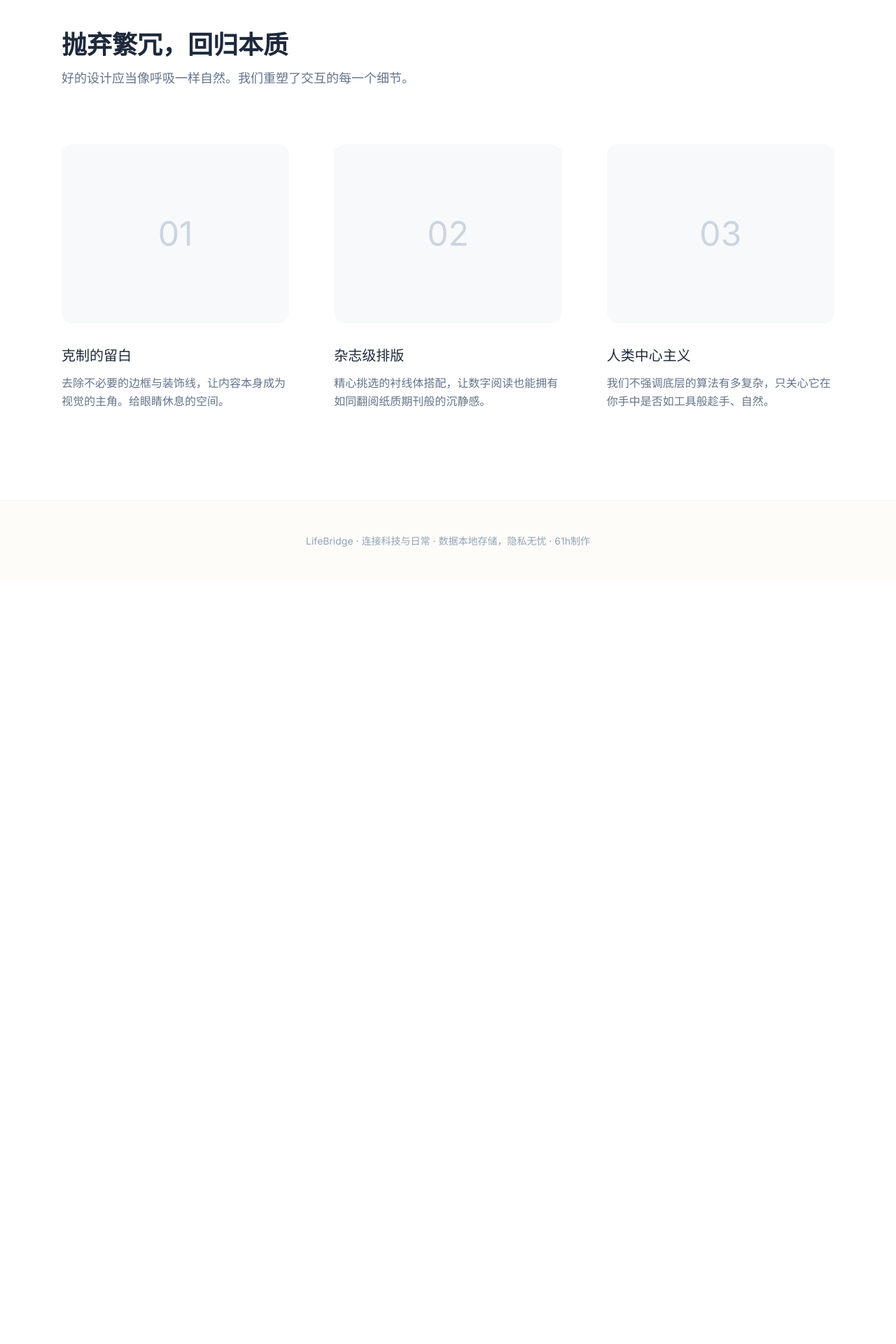
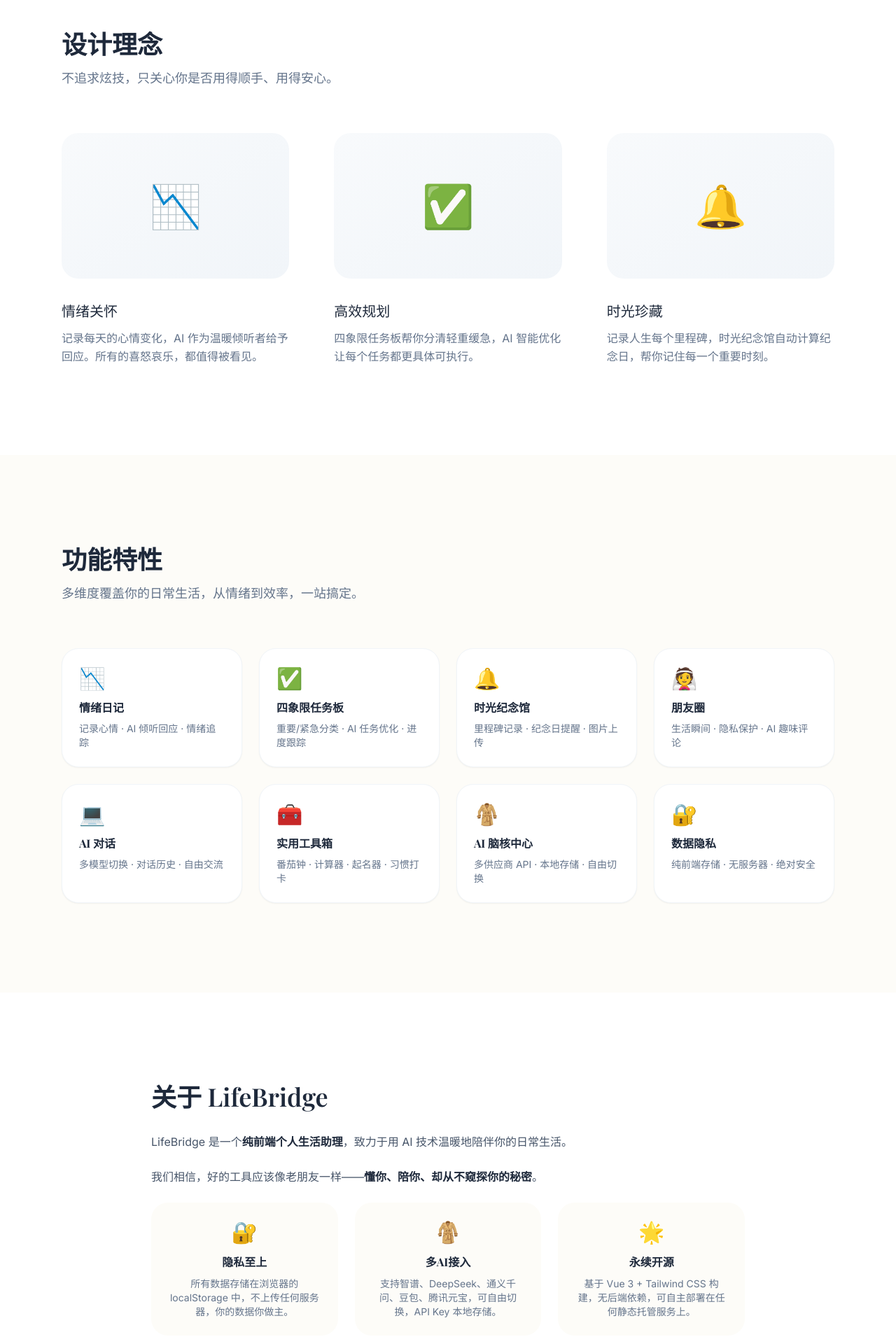
Before and after one commit to 61h-61h/lifebridge-ai, a Vue app: page / in a window 1280 px wide. Shown: the part 806-2726 px from the top of the page at 70% size. Before the commit the page ends 1637 px from the top, so only its background shows below. Built offline with nearby package versions, Linux system fonts and the light colour scheme; a web font is replaced by a local one.

Commit message:
着陆页改为真实功能介绍 + AI对话框宽度修复

```diff
--- a/src/views/Landing.vue
+++ b/src/views/Landing.vue
@@ -18,81 +18,119 @@
       </div>
     </nav>
 
-    <!-- Hero Section -->
+    <!-- Hero -->
     <section class="organic-gradient min-h-[90vh] flex items-center pt-20 relative">
       <div class="max-w-4xl mx-auto px-6 relative z-10 text-center flex flex-col items-center">
-
         <div class="mb-8 px-4 py-1.5 rounded-full border border-slate-200 bg-white/60 text-xs font-medium text-slate-500 tracking-widest uppercase shadow-sm">
-          Next Generation Interface
+          Personal Life Companion
         </div>
-
         <h1 class="text-5xl md:text-7xl font-semibold leading-tight mb-8 text-slate-800 font-heading tracking-tight">
           让智慧，<br/>回归<span class="italic text-slate-500 font-normal">自然的温度</span>。
         </h1>
-
         <p class="text-lg md:text-xl text-slate-500 mb-12 max-w-2xl mx-auto leading-relaxed font-light">
-          LifeBridge 致力于构建隐形而强大的连接。告别冰冷的机器感与浮夸的界面，用细腻、从容的方式，将工具融入你的日常。
+          情绪日记、任务管理、时光纪念——LifeBridge 是你的个人生活助手，所有数据安全存储在你的浏览器中。
         </p>
-
         <div class="flex flex-col sm:flex-row justify-center gap-4 w-full sm:w-auto">
           <router-link to="/dashboard" class="bg-slate-800 text-white px-8 py-4 rounded-full text-base font-medium hover:bg-slate-700 transition-all transform hover:scale-105 shadow-lg hover:shadow-xl hover:-translate-y-0.5 inline-block">
             立即构建桥梁
           </router-link>
-          <a href="#philosophy" class="bg-transparent text-slate-600 px-8 py-4 rounded-full text-base font-medium border border-slate-300 hover:border-slate-400 hover:bg-slate-50 transition-all">
+          <a href="#features" class="bg-transparent text-slate-600 px-8 py-4 rounded-full text-base font-medium border border-slate-300 hover:border-slate-400 hover:bg-slate-50 transition-all">
             了解更多
           </a>
         </div>
       </div>
     </section>
 
-    <!-- Philosophy Section -->
+    <!-- 设计理念 -->
     <section id="philosophy" class="py-32 bg-white relative">
       <div class="max-w-6xl mx-auto px-6">
-        <div class="mb-20">
-          <h2 class="text-3xl md:text-4xl font-semibold text-slate-800 font-heading mb-4">抛弃繁冗，回归本质</h2>
-          <p class="text-slate-500 max-w-xl text-lg">好的设计应当像呼吸一样自然。我们重塑了交互的每一个细节。</p>
+        <div class="mb-16">
+          <h2 class="text-3xl md:text-4xl font-semibold text-slate-800 font-heading mb-4">设计理念</h2>
+          <p class="text-slate-500 max-w-xl text-lg">不追求炫技，只关心你是否用得顺手、用得安心。</p>
         </div>
+        <div class="grid grid-cols-1 md:grid-cols-3 gap-12 md:gap-16">
+          <div class="group">
+            <div class="h-52 rounded-3xl bg-gradient-to-br from-slate-50 to-slate-100 mb-8 flex items-center justify-center text-6xl">📉</div>
+            <h3 class="text-xl font-medium mb-3 text-slate-800 font-heading">情绪关怀</h3>
+            <p class="text-slate-500 leading-relaxed">记录每天的心情变化，AI 作为温暖倾听者给予回应。所有的喜怒哀乐，都值得被看见。</p>
+          </div>
+          <div class="group">
+            <div class="h-52 rounded-3xl bg-gradient-to-br from-slate-50 to-slate-100 mb-8 flex items-center justify-center text-6xl">✅</div>
+            <h3 class="text-xl font-medium mb-3 text-slate-800 font-heading">高效规划</h3>
+            <p class="text-slate-500 leading-relaxed">四象限任务板帮你分清轻重缓急，AI 智能优化让每个任务都更具体可执行。</p>
+          </div>
+          <div class="group">
+            <div class="h-52 rounded-3xl bg-gradient-to-br from-slate-50 to-slate-100 mb-8 flex items-center justify-center text-6xl">🔔</div>
+            <h3 class="text-xl font-medium mb-3 text-slate-800 font-heading">时光珍藏</h3>
+            <p class="text-slate-500 leading-relaxed">记录人生每个里程碑，时光纪念馆自动计算纪念日，帮你记住每一个重要时刻。</p>
+          </div>
+        </div>
+      </div>
+    </section>
 
-        <div class="grid grid-cols-1 md:grid-cols-3 gap-12 md:gap-16">
-          <div class="group cursor-pointer">
-            <div class="h-64 rounded-2xl bg-[#F8F9FA] mb-8 flex items-center justify-center overflow-hidden transition-all duration-500 group-hover:bg-[#F1F3F5]">
-              <span class="text-slate-300 text-5xl font-light">01</span>
+    <!-- 功能特性 -->
+    <section id="features" class="py-32 bg-[#FDFCF8] relative">
+      <div class="max-w-6xl mx-auto px-6">
+        <div class="mb-16">
+          <h2 class="text-3xl md:text-4xl font-semibold text-slate-800 font-heading mb-4">功能特性</h2>
+          <p class="text-slate-500 max-w-xl text-lg">多维度覆盖你的日常生活，从情绪到效率，一站搞定。</p>
+        </div>
+        <div class="grid grid-cols-1 sm:grid-cols-2 lg:grid-cols-4 gap-6">
+          <div class="bg-white p-6 rounded-3xl border border-slate-100 shadow-sm hover:shadow-md transition">
+            <div class="text-3xl mb-3">📉</div><h3 class="font-bold text-slate-800 mb-2 font-heading">情绪日记</h3><p class="text-sm text-slate-500">记录心情 · AI 倾听回应 · 情绪追踪</p>
+          </div>
+          <div class="bg-white p-6 rounded-3xl border border-slate-100 shadow-sm hover:shadow-md transition">
+            <div class="text-3xl mb-3">✅</div><h3 class="font-bold text-slate-800 mb-2 font-heading">四象限任务板</h3><p class="text-sm text-slate-500">重要/紧急分类 · AI 任务优化 · 进度跟踪</p>
+          </div>
+          <div class="bg-white p-6 rounded-3xl border border-slate-100 shadow-sm hover:shadow-md transition">
+            <div class="text-3xl mb-3">🔔</div><h3 class="font-bold text-slate-800 mb-2 font-heading">时光纪念馆</h3><p class="text-sm text-slate-500">里程碑记录 · 纪念日提醒 · 图片上传</p>
+          </div>
+          <div class="bg-white p-6 rounded-3xl border border-slate-100 shadow-sm hover:shadow-md transition">
+            <div class="text-3xl mb-3">👰</div><h3 class="font-bold text-slate-800 mb-2 font-heading">朋友圈</h3><p class="text-sm text-slate-500">生活瞬间 · 隐私保护 · AI 趣味评论</p>
+          </div>
+          <div class="bg-white p-6 rounded-3xl border border-slate-100 shadow-sm hover:shadow-md transition">
+            <div class="text-3xl mb-3">💻</div><h3 class="font-bold text-slate-800 mb-2 font-heading">AI 对话</h3><p class="text-sm text-slate-500">多模型切换 · 对话历史 · 自由交流</p>
+          </div>
+          <div class="bg-white p-6 rounded-3xl border border-slate-100 shadow-sm hover:shadow-md transition">
+            <div class="text-3xl mb-3">🧰</div><h3 class="font-bold text-slate-800 mb-2 font-heading">实用工具箱</h3><p class="text-sm text-slate-500">番茄钟 · 计算器 · 起名器 · 习惯打卡</p>
+          </div>
+          <div class="bg-white p-6 rounded-3xl border border-slate-100 shadow-sm hover:shadow-md transition">
+            <div class="text-3xl mb-3">🧥</div><h3 class="font-bold text-slate-800 mb-2 font-heading">AI 脑核中心</h3><p class="text-sm text-slate-500">多供应商 API · 本地存储 · 自由切换</p>
+          </div>
+          <div class="bg-white p-6 rounded-3xl border border-slate-100 shadow-sm hover:shadow-md transition">
+            <div class="text-3xl mb-3">🔐</div><h3 class="font-bold text-slate-800 mb-2 font-heading">数据隐私</h3><p class="text-sm text-slate-500">纯前端存储 · 无服务器 · 绝对安全</p>
+          </div>
+        </div>
+      </div>
+    </section>
+
+    <!-- 关于 -->
+    <section id="about" class="py-32 bg-white relative">
+      <div class="max-w-4xl mx-auto px-6">
+        <h2 class="text-3xl md:text-4xl font-semibold text-slate-800 font-heading mb-8">关于 LifeBridge</h2>
+        <div class="space-y-6 text-slate-600 leading-relaxed">
+          <p>LifeBridge 是一个<strong class="text-slate-800">纯前端个人生活助理</strong>，致力于用 AI 技术温暖地陪伴你的日常生活。</p>
+          <p>我们相信，好的工具应该像老朋友一样——<strong class="text-slate-800">懂你、陪你、却从不窥探你的秘密</strong>。</p>
+          <div class="grid grid-cols-1 md:grid-cols-3 gap-6 mt-10">
+            <div class="p-6 bg-[#FDFCF8] rounded-3xl text-center">
+              <div class="text-3xl mb-3">🔐</div><h3 class="font-bold text-slate-800 mb-2 font-heading">隐私至上</h3><p class="text-sm text-slate-500">所有数据存储在浏览器的 localStorage 中，不上传任何服务器，你的数据你做主。</p>
             </div>
-            <h3 class="text-xl font-medium mb-3 text-slate-800">克制的留白</h3>
-            <p class="text-slate-500 leading-relaxed font-light">
-              去除不必要的边框与装饰线，让内容本身成为视觉的主角。给眼睛休息的空间。
-            </p>
-          </div>
-
-          <div class="group cursor-pointer">
-            <div class="h-64 rounded-2xl bg-[#F8F9FA] mb-8 flex items-center justify-center overflow-hidden transition-all duration-500 group-hover:bg-[#F1F3F5]">
-              <span class="text-slate-300 text-5xl font-light">02</span>
+            <div class="p-6 bg-[#FDFCF8] rounded-3xl text-center">
+              <div class="text-3xl mb-3">🧥</div><h3 class="font-bold text-slate-800 mb-2 font-heading">多AI接入</h3><p class="text-sm text-slate-500">支持智谱、DeepSeek、通义千问、豆包、腾讯元宝，可自由切换，API Key 本地存储。</p>
             </div>
-            <h3 class="text-xl font-medium mb-3 text-slate-800">杂志级排版</h3>
-            <p class="text-slate-500 leading-relaxed font-light">
-              精心挑选的衬线体搭配，让数字阅读也能拥有如同翻阅纸质期刊般的沉静感。
-            </p>
-          </div>
-
-          <div class="group cursor-pointer">
-            <div class="h-64 rounded-2xl bg-[#F8F9FA] mb-8 flex items-center justify-center overflow-hidden transition-all duration-500 group-hover:bg-[#F1F3F5]">
-              <span class="text-slate-300 text-5xl font-light">03</span>
+            <div class="p-6 bg-[#FDFCF8] rounded-3xl text-center">
+              <div class="text-3xl mb-3">🌟</div><h3 class="font-bold text-slate-800 mb-2 font-heading">永续开源</h3><p class="text-sm text-slate-500">基于 Vue 3 + Tailwind CSS 构建，无后端依赖，可自主部署在任何静态托管服务上。</p>
             </div>
-            <h3 class="text-xl font-medium mb-3 text-slate-800">人类中心主义</h3>
-            <p class="text-slate-500 leading-relaxed font-light">
-              我们不强调底层的算法有多复杂，只关心它在你手中是否如工具般趁手、自然。
-            </p>
           </div>
         </div>
       </div>
     </section>
 
     <!-- Footer -->
-    <footer class="py-12 bg-[#FDFCF8] border-t border-slate-100">
+    <footer class="py-16 bg-[#FDFCF8] border-t border-slate-100">
       <div class="max-w-6xl mx-auto px-6 text-center">
-        <p class="text-slate-400 text-sm">
-          LifeBridge · 连接科技与日常 · 数据本地存储，隐私无忧 · 61h制作
-        </p>
+        <p class="text-slate-800 font-heading font-bold text-lg mb-3">LifeBridge<span class="text-slate-400 font-normal">.</span></p>
+        <p class="text-slate-400 text-sm">连接科技与日常 · 数据本地存储，隐私无忧 · 61h制作</p>
       </div>
     </footer>
   </div>
@@ -107,7 +145,6 @@
   backdrop-filter: blur(16px);
   border-bottom: 1px solid rgba(0,0,0,0.03);
 }
-
 .organic-gradient {
   background: radial-gradient(circle at 15% 50%, rgba(226, 232, 240, 0.4), transparent 25%),
               radial-gradient(circle at 85% 30%, rgba(241, 245, 249, 0.5), transparent 25%);
```
Also changed, not shown: src/App.vue (+12 -1 lines), src/views/Chat.vue (+4 -4 lines).
